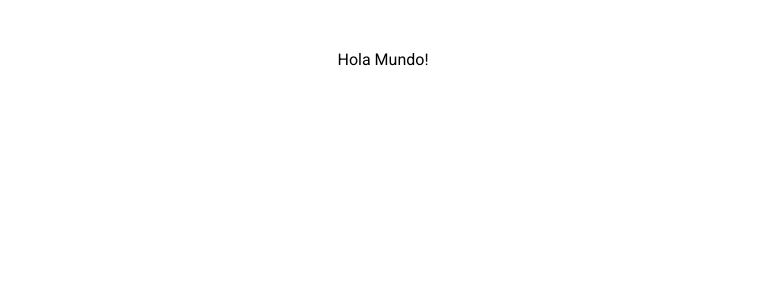
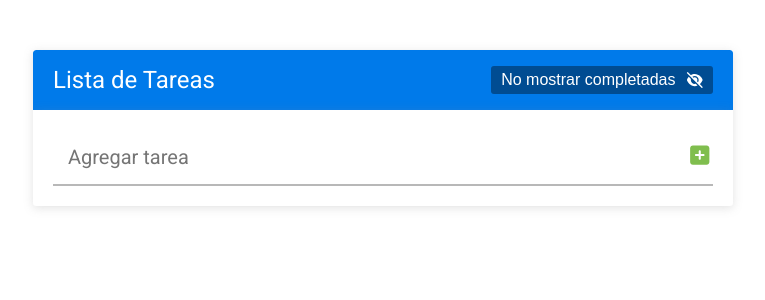
Before and after one commit to AndresPampa/react-app-lista-tareas, a React (Create React App) app: page / in a window 1280 px wide. Shown: the top 300 px of the page, without its empty margins (257-1022 px from the left). Built offline with nearby package versions, Linux system fonts and the light colour scheme; the HTML template or start-up script is replaced by a standard one.

Commit message:
Empezando por el video 30, creando lista de tareas

```diff
--- a/package.json
+++ b/package.json
@@ -3,6 +3,9 @@
   "version": "0.1.0",
   "private": true,
   "dependencies": {
+    "@fortawesome/fontawesome-svg-core": "^7.2.0",
+    "@fortawesome/free-solid-svg-icons": "^7.2.0",
+    "@fortawesome/react-fontawesome": "^3.3.1",
     "@testing-library/dom": "^10.4.1",
     "@testing-library/jest-dom": "^6.9.1",
     "@testing-library/react": "^16.3.2",
@@ -10,6 +13,7 @@
     "react": "^19.2.5",
     "react-dom": "^19.2.5",
     "react-scripts": "5.0.1",
+    "uuid": "^14.0.0",
     "web-vitals": "^2.1.4"
   },
   "scripts": {
--- a/src/App.js
+++ b/src/App.js
@@ -1,8 +1,29 @@
+import React, {useState} from 'react';
 import './App.css';
+import Header from './componentes/Header';
+import FormularioTareas from './componentes/FormularioTareas';
 
 const App = () => {
+  const [tareas, cambiarTareas] = useState([
+    {
+      id:1,
+      texto: 'lavar la ropa',
+      completada: false
+    },
+    {
+      id:2,
+      texto: 'Grabar tutorial',
+      completada: false
+    },
+  ]);
+
+  console.log(tareas);
+
   return (
-    <div>Hola Mundo!</div>
+    <div className='contenedor'>
+      <Header />
+      <FormularioTareas tareas={tareas} cambiarTareas={cambiarTareas} />
+    </div>
   );
 }
 
--- /dev/null
+++ b/src/componentes/FormularioTareas.js
@@ -0,0 +1,46 @@
+import React, {useState} from 'react';
+import { FontAwesomeIcon } from '@fortawesome/react-fontawesome';
+import { faPlusSquare } from '@fortawesome/free-solid-svg-icons';
+import { v4 as uuidv4 } from 'uuid';
+
+const FormularioTareas = ({tareas, cambiarTareas}) => {
+
+    const [inputTarea, cambiarInputTarea] = useState('');
+
+    const handleInput = (e) =>{
+        cambiarInputTarea(e.target.value);
+    }
+
+    const handleSubmit = (e) =>{
+        e.preventDefault();
+
+        cambiarTareas([
+            ...tareas,
+            {
+                id:uuidv4(),
+                texto: inputTarea,
+                completada: false
+            }
+        ]);
+    }
+
+    return (
+        <form action="" className='formulario-tareas' onSubmit={handleSubmit}>
+            <input type="text"
+                    placeholder='Agregar tarea'
+                    className='formulario-tareas__input'
+                    value={inputTarea}
+                    onChange={(e) => handleInput(e)} />
+            <button
+                type='submit'
+                className='formulario-tareas__btn'>
+                <FontAwesomeIcon
+                    icon={faPlusSquare}
+                    className='formulario-tareas__icono-btn' />
+            </button>
+        </form>
+    )
+}
+
+
+export default FormularioTareas;
--- /dev/null
+++ b/src/componentes/Header.js
@@ -0,0 +1,19 @@
+import React from 'react';
+import { FontAwesomeIcon } from '@fortawesome/react-fontawesome';
+import { faEye, faEyeSlash } from '@fortawesome/free-solid-svg-icons';
+
+const Header = () => {
+    return (
+        <header className='header'>
+            {/* header__titulo: Titulo de la lista de tareas */}
+            <h1 className='header__titulo'>Lista de Tareas</h1>
+            <button className='header__boton'>
+                No mostrar completadas
+                <FontAwesomeIcon icon={faEyeSlash} className='header__icono-boton' />
+            </button>
+        </header>
+    )
+}
+
+
+export default Header;
```
Also changed, not shown: src/index.css (line endings or trailing spaces), 1 other file (tests, documents, lock files or other folders).
